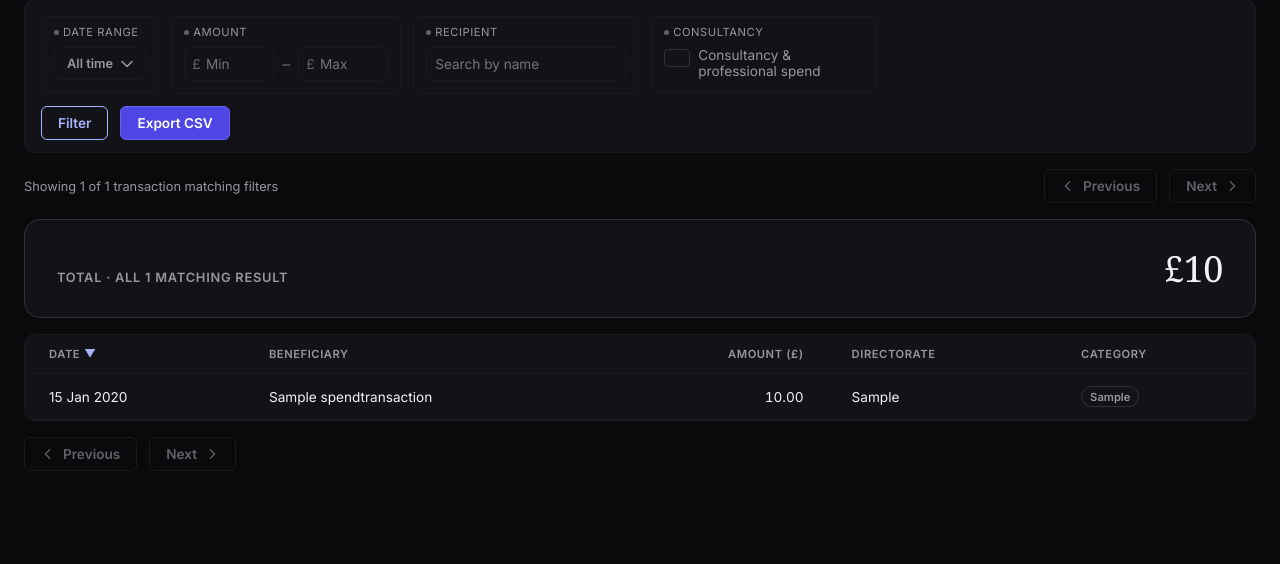
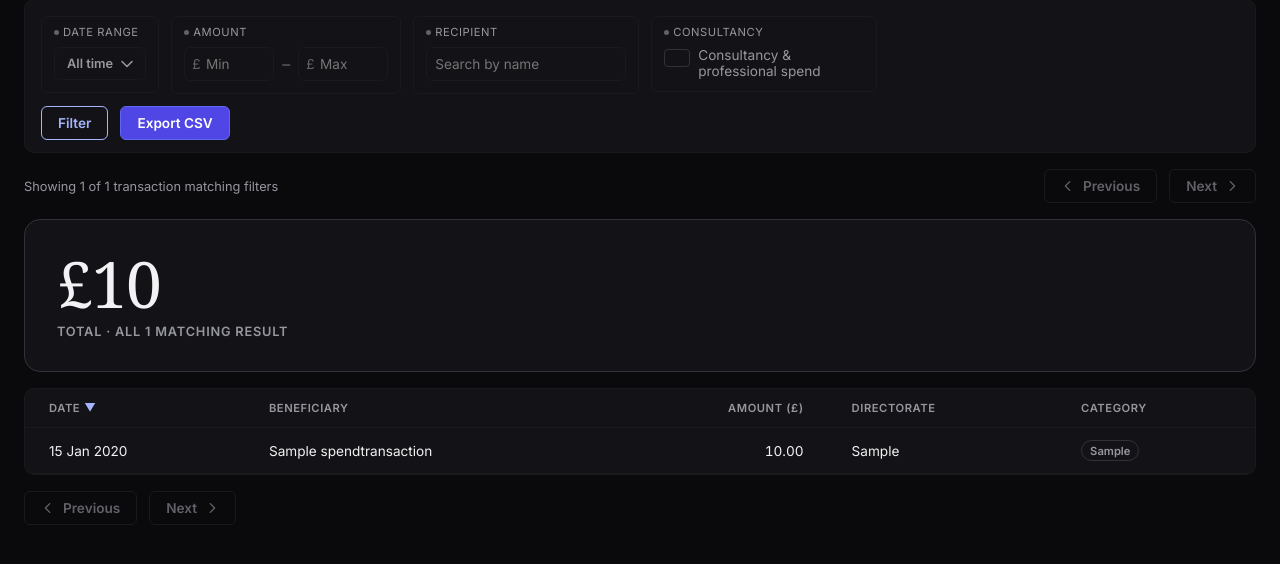
Before and after one commit to fraserwat/local-spend-tracker-frontend, a Django app: page /council/barking-and-dagenham/spend/ in a window 1280 px wide. Shown: the part 124-688 px from the top of the page. Run offline with Django 5.2, Linux system fonts and the light colour scheme; data comes from the database, SQL or seed files in the repository; tables that the repository leaves empty hold one stand-in row (values such as "Sample post"); parts of the project's set-up code (start-up, migrations or seed data) failed here and were passed over.

Commit message:
Stack flagship total label under figure, size it up
Matches the artifact mockup: big figure first, muted caption
underneath instead of side-by-side with the label.

Co-Authored-By: Claude Sonnet 5 <noreply@anthropic.com>

```diff
--- a/apps/spend/templates/spend/transactions.html
+++ b/apps/spend/templates/spend/transactions.html
@@ -515,14 +515,13 @@
      it's summarizing. */
   .flagship-total {
     display: flex;
-    align-items: baseline;
-    justify-content: space-between;
-    flex-wrap: wrap;
-    gap: var(--space-3);
+    flex-direction: column;
+    align-items: flex-start;
+    gap: var(--space-2);
     border: 1px solid var(--color-border);
     border-radius: var(--radius-lg);
     background: var(--color-bg-elevated);
-    padding: var(--space-5) var(--space-6);
+    padding: var(--space-6);
     margin-bottom: var(--space-4);
   }
   .flagship-total__label {
@@ -535,8 +534,9 @@
   .flagship-total__figure {
     font-family: var(--font-serif);
     font-weight: 500;
-    font-size: 2.25rem;
-    letter-spacing: -0.01em;
+    font-size: clamp(2.75rem, 5vw, 4.5rem);
+    line-height: 1;
+    letter-spacing: -0.02em;
     color: var(--color-text);
     font-variant-numeric: tabular-nums;
   }
@@ -684,8 +684,8 @@
 
 {% if transactions %}
 <div class="flagship-total">
+  <span class="flagship-total__figure">&pound;{{ total_amount|intcomma }}</span>
   <span class="flagship-total__label">Total &middot; all {{ total_count }} matching result{{ total_count|pluralize }}</span>
-  <span class="flagship-total__figure">&pound;{{ total_amount|intcomma }}</span>
 </div>
 {% endif %}
 
```
